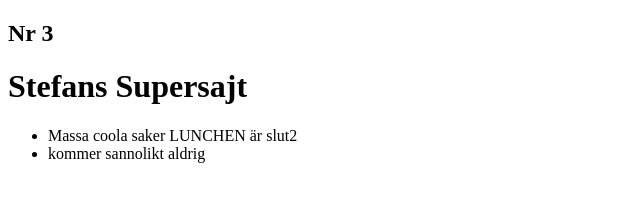
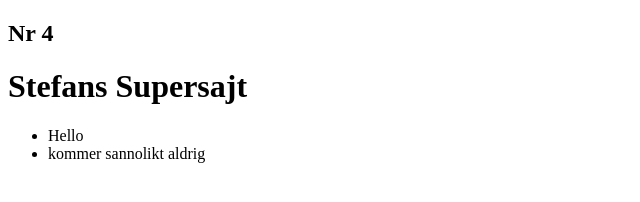
Before and after one commit to aspcodenet/jsrock, a plain HTML site: page index.html in a window 1280 px wide. Shown: the whole page, without its empty margins (0-640 px from the left). Drawn offline with Linux system fonts and the light colour scheme.

Commit message:
Deploying to newversion from @ aspcodenet/jsrock@648beb552c2d5e23ad4038401bcb359050d7245b 🚀

```diff
--- a/index.html
+++ b/index.html
@@ -6,11 +6,11 @@
     <title>Document</title>
 </head>
 <body>
-    <h2>Nr 3</h2>
+    <h2>Nr 4</h2>
     <h1>Stefans Supersajt</h1>
     <ul>
         <li>
-            Massa coola saker LUNCHEN är slut2
+            Hello
         </li>
         <li>
             kommer sannolikt aldrig
```
